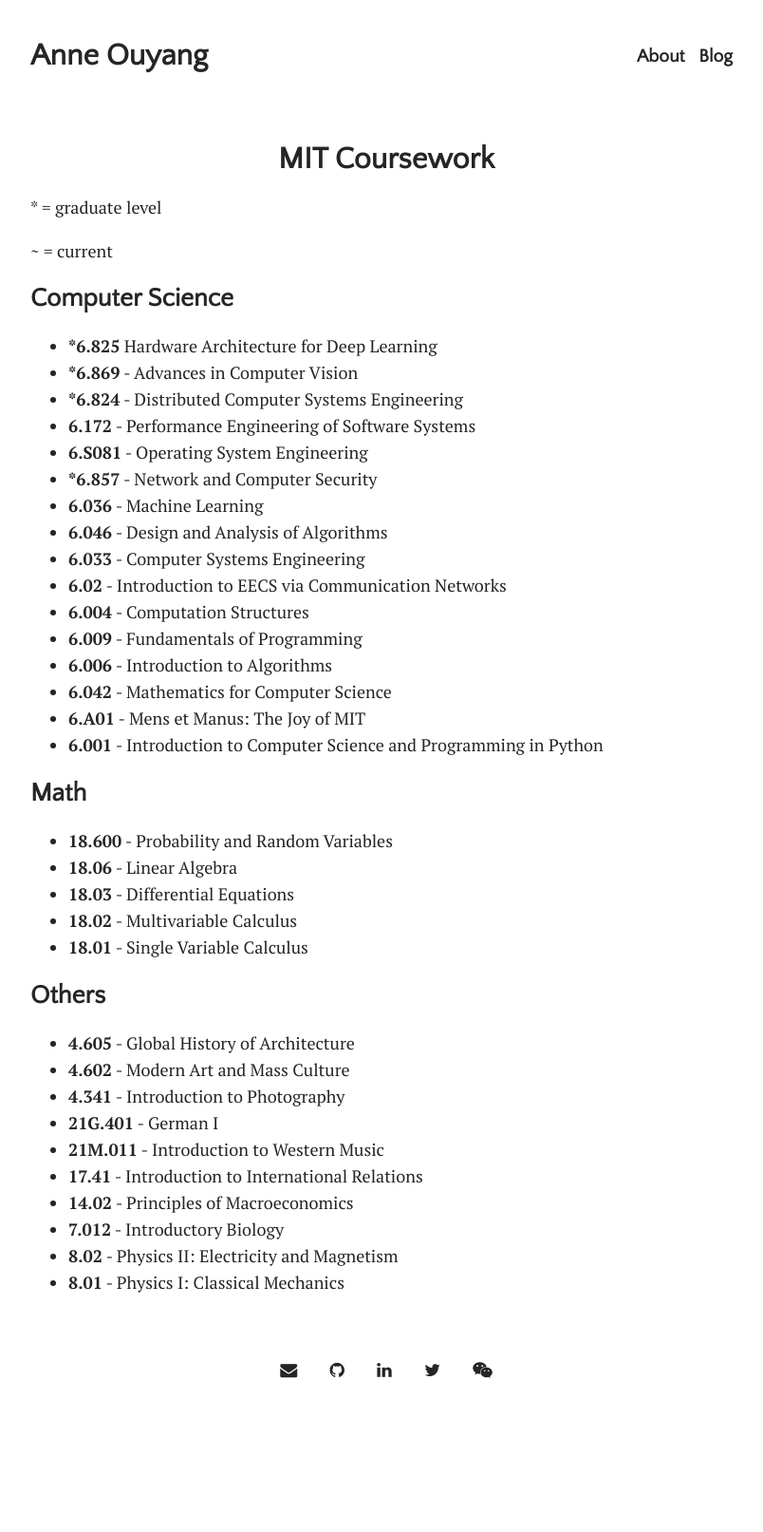
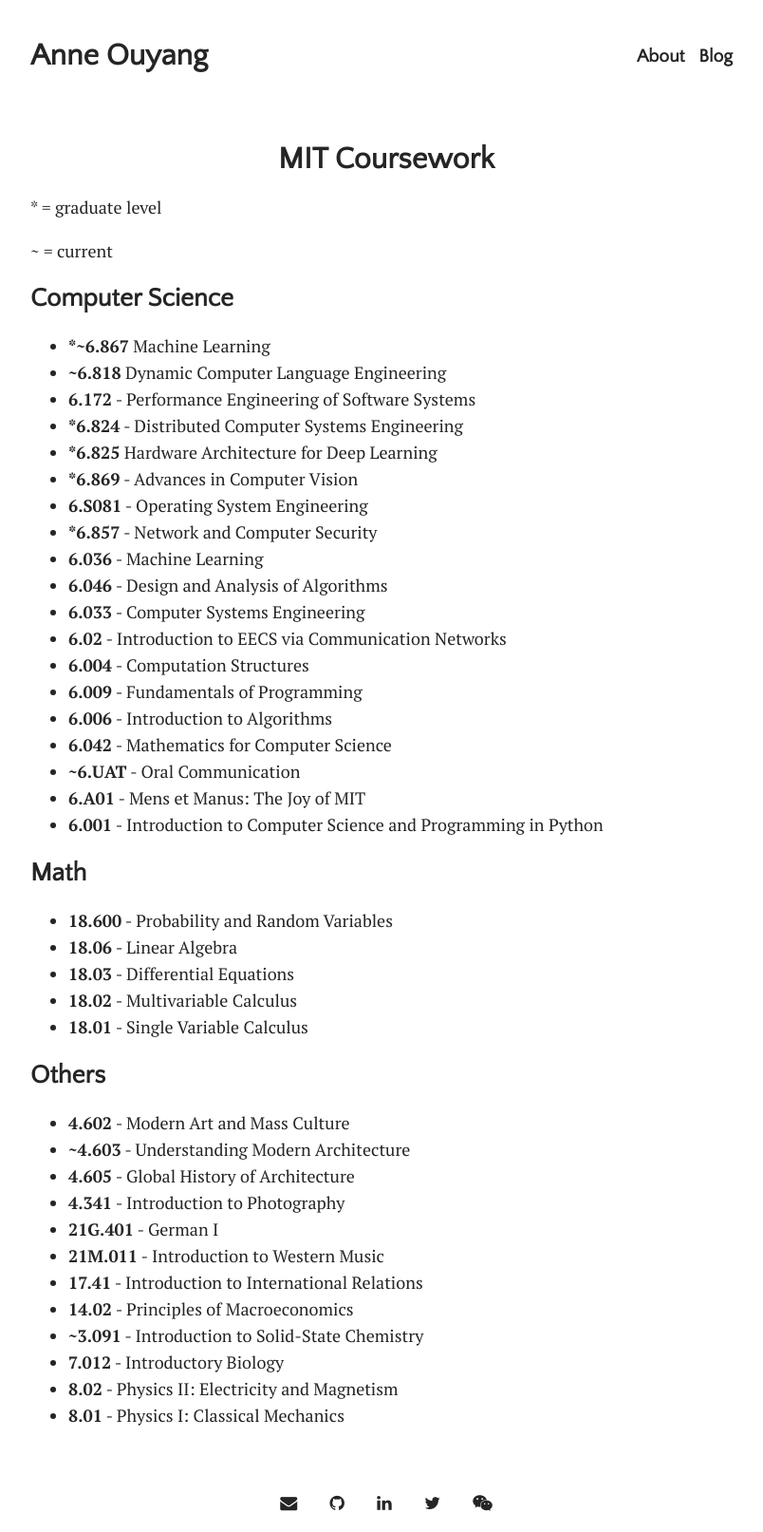
Before and after one commit to anneouyang/anneouyang.github.io, a Jekyll site: the page built from coursework.md, in a window 1280 px wide. Shown: the whole page at 95% size, without its empty margins (233-1037 px from the left). Built offline with Jekyll 4.4.1, drawn with Linux system fonts in a browser that asks for light colours; some web fonts are replaced; before the commit the page ends 1473 px from its top, so only the background shows below that.

Commit message:
update coursework

```diff
--- a/coursework.md
+++ b/coursework.md
@@ -10,10 +10,12 @@ title: Coursework
 \~ = current
 
 ## Computer Science
+- **\*\~6.867** Machine Learning
+- **\~6.818** Dynamic Computer Language Engineering
+- **6.172** - Performance Engineering of Software Systems
+- **\*6.824** - Distributed Computer Systems Engineering
 - **\*6.825** Hardware Architecture for Deep Learning
 - **\*6.869** - Advances in Computer Vision
-- **\*6.824** - Distributed Computer Systems Engineering
-- **6.172** - Performance Engineering of Software Systems
 - **6.S081** - Operating System Engineering
 - **\*6.857** - Network and Computer Security
 - **6.036** - Machine Learning
@@ -24,6 +26,7 @@ title: Coursework
 - **6.009** - Fundamentals of Programming
 - **6.006** - Introduction to Algorithms
 - **6.042** - Mathematics for Computer Science
+- **\~6.UAT** - Oral Communication
 - **6.A01** - Mens et Manus: The Joy of MIT
 - **6.001** - Introduction to Computer Science and Programming in Python
 
@@ -35,13 +38,15 @@ title: Coursework
 - **18.01** - Single Variable Calculus
 
 ## Others
+- **4.602** - Modern Art and Mass Culture
+- **\~4.603** - Understanding Modern Architecture
 - **4.605** - Global History of Architecture
-- **4.602** - Modern Art and Mass Culture
 - **4.341** - Introduction to Photography
 - **21G.401** - German I
 - **21M.011** - Introduction to Western Music
 - **17.41** - Introduction to International Relations
 - **14.02** - Principles of Macroeconomics
+- **\~3.091** - Introduction to Solid-State Chemistry
 - **7.012** - Introductory Biology
 - **8.02** - Physics II: Electricity and Magnetism
 - **8.01** - Physics I: Classical Mechanics
```
